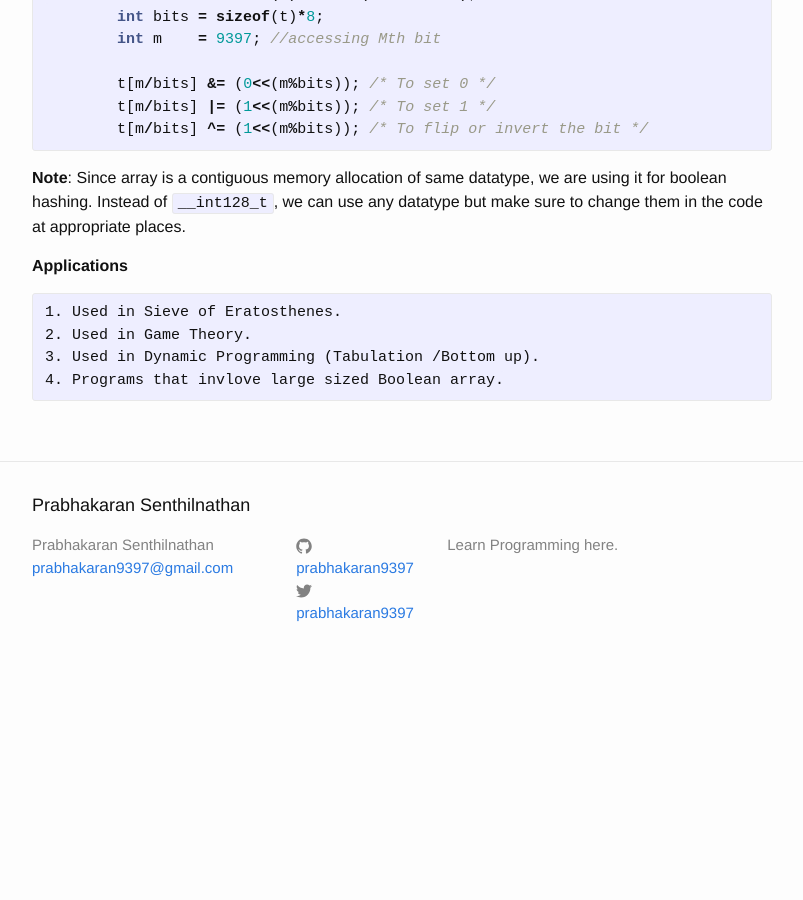
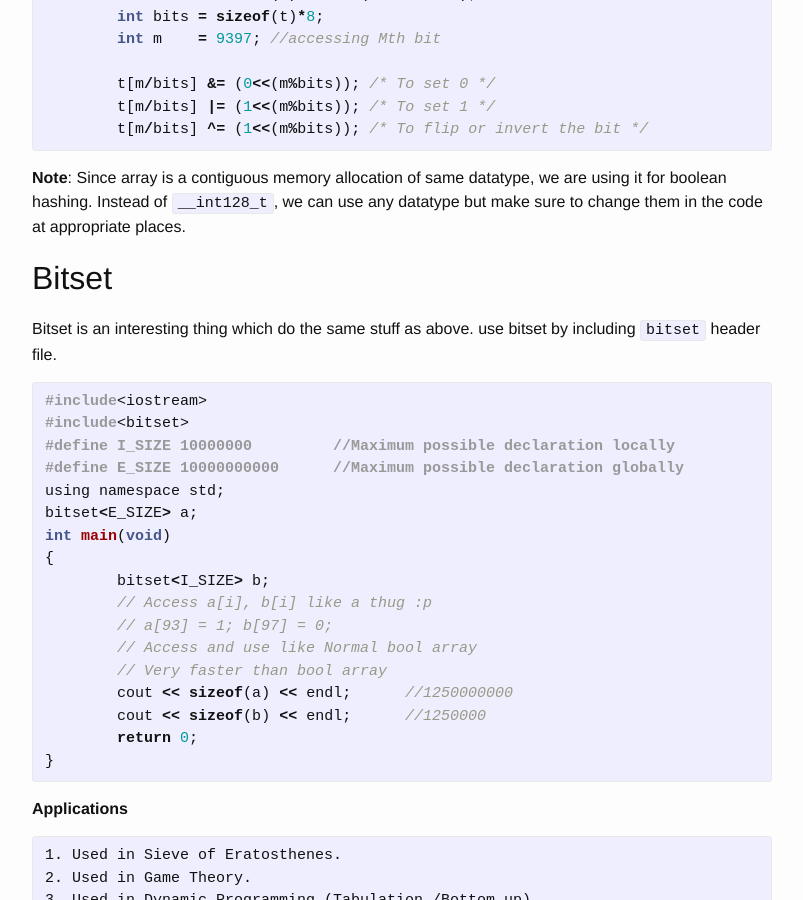
Before and after one commit to prabhakaran9397/prabhakaran9397.github.io, a Jekyll site: the page built from _posts/2016-06-02-Bits-in-C.md, in a window 1280 px wide and 900 px high, scrolled down 1749 px. Shown: the whole window, without its empty margins (238-1041 px from the left). Built offline with Jekyll 4.4.1, drawn with Linux system fonts in a browser that asks for light colours; before the commit the page ends 2433 px from its top, so only the background shows below that.

Commit message:
bitset added

```diff
--- a/_config.yml
+++ b/_config.yml
@@ -10,7 +10,7 @@ title: Prabhakaran Senthilnathan
 email: prabhakaran9397@gmail.com
 description: > # this means to ignore newlines until "baseurl:"
   Learn Programming here.
-baseurl: "http://prabhakaran9397.co/" # the subpath of your site, e.g. /blog
+baseurl: "" # the subpath of your site, e.g. /blog
 url: "http://prabhakaran9397.co/" # the base hostname & protocol for your site
 twitter_username: prabhakaran9397
 github_username:  prabhakaran9397
--- a/_posts/2016-06-02-Bits-in-C.md
+++ b/_posts/2016-06-02-Bits-in-C.md
@@ -84,6 +84,29 @@ In the code 2, we can use all the 12800000000 bits.
 Since array is a contiguous memory allocation of same datatype, we are using it for boolean hashing.
 Instead of `__int128_t`, we can use any datatype but make sure to change them in the code at appropriate places.
 
+## Bitset
+Bitset is an interesting thing which do the same stuff as above.
+use bitset by including `bitset` header file.
+{% highlight C %}
+#include<iostream>
+#include<bitset>
+#define I_SIZE 10000000		//Maximum possible declaration locally
+#define E_SIZE 10000000000	//Maximum possible declaration globally
+using namespace std;
+bitset<E_SIZE> a;
+int main(void)
+{
+	bitset<I_SIZE> b;
+	// Access a[i], b[i] like a thug :p
+	// a[93] = 1; b[97] = 0;
+	// Access and use like Normal bool array
+	// Very faster than bool array
+	cout << sizeof(a) << endl; 	//1250000000
+	cout << sizeof(b) << endl;	//1250000
+	return 0;
+}
+{% endhighlight %}
+
 <b>Applications</b>
 {% highlight text %}
 1. Used in Sieve of Eratosthenes.
```
